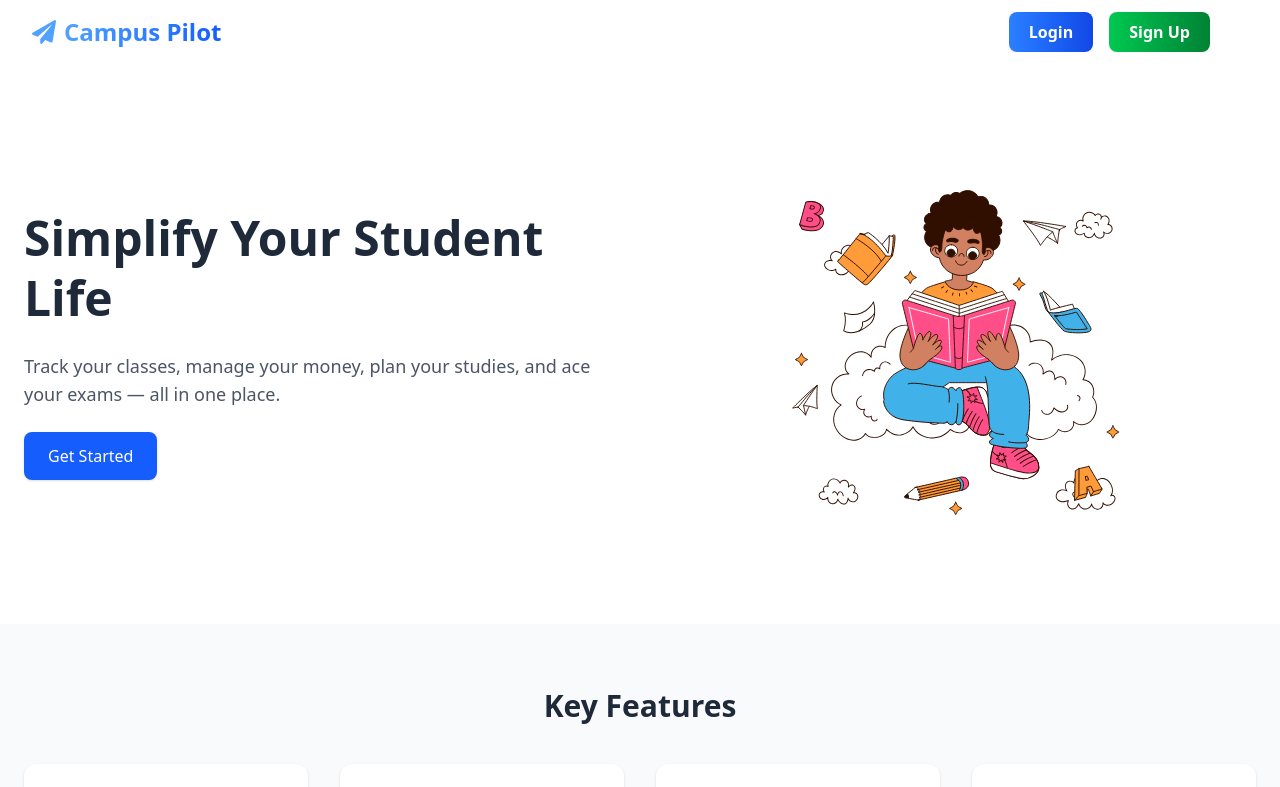
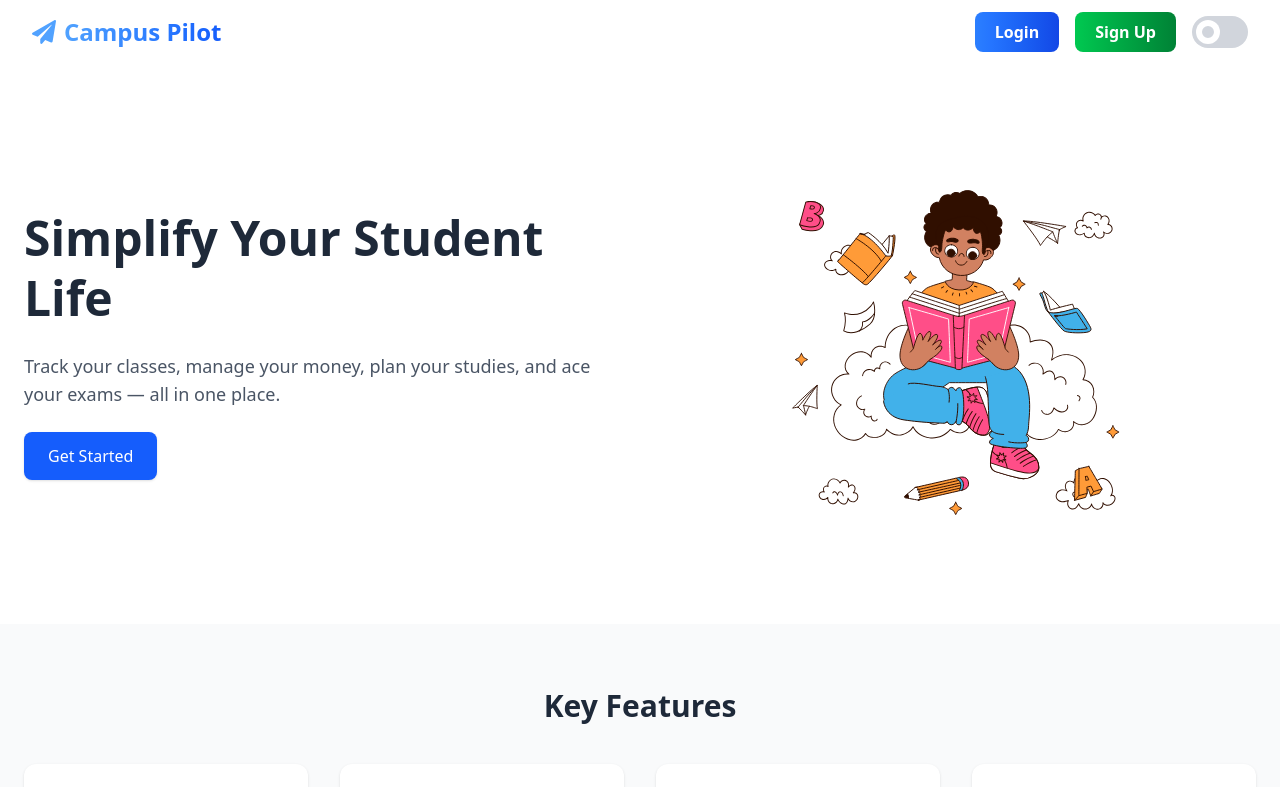
Before and after one commit to fahimahmed420/CampusPilot-client, a React (Vite) app: page / in a window 1280 px wide. Shown: the top 787 px of the page. Built offline with nearby package versions, Linux system fonts and the light colour scheme; no server answers.

Commit message:
added a theme button

```diff
--- a/src/components/Navbar.jsx
+++ b/src/components/Navbar.jsx
@@ -80,11 +80,10 @@ export default function Navbar() {
 
     return (
         <nav
-            className={`sticky top-0 z-50 transition-all duration-300 ${
-                isScrolled
+            className={`sticky top-0 z-50 transition-all duration-300 ${isScrolled
                     ? "bg-black/90  backdrop-blur-md shadow-md"
                     : "bg-transparent dark:bg-transparent"
-            }`}
+                }`}
             aria-label="Main Navigation"
         >
             <div className="max-w-7xl mx-auto px-4 sm:px-6 lg:px-8">
@@ -170,13 +169,15 @@ export default function Navbar() {
                         )}
 
                         {/* Theme Toggle Button */}
-                        <button
-                            onClick={toggleTheme}
-                            aria-label="Toggle Theme"
-                            className="text-white dark:text-gray-200 hover:scale-110 transition transform duration-300"
+                        <label
+                            class="relative inline-block h-8 w-14 cursor-pointer rounded-full bg-gray-300 transition [-webkit-tap-highlight-color:_transparent] has-[:checked]:bg-gray-900"
                         >
-                            {theme === "light" ? <Moon size={22} /> : <Sun size={22} />}
-                        </button>
+                            <input class="peer sr-only" id="AcceptConditions" type="checkbox" />
+                            <span
+                                class="absolute inset-y-0 start-0 m-1 size-6 rounded-full bg-gray-300 ring-[6px] ring-inset ring-white transition-all peer-checked:start-8 peer-checked:w-2 peer-checked:bg-white peer-checked:ring-transparent"
+                            ></span>
+                        </label>
+
                     </div>
 
                     {/* Mobile Menu Button */}
--- a/src/layouts/DashboardLayout.jsx
+++ b/src/layouts/DashboardLayout.jsx
@@ -81,6 +81,15 @@ export default function DashboardLayout() {
                                 </div>
                             )}
                         </button>
+                        <label
+                            class="relative inline-block h-8 w-14 cursor-pointer rounded-full bg-gray-300 transition [-webkit-tap-highlight-color:_transparent] has-[:checked]:bg-gray-900"
+                        >
+                            <input class="peer sr-only" id="AcceptConditions" type="checkbox" />
+                            <span
+                                class="absolute inset-y-0 start-0 m-1 size-6 rounded-full bg-gray-300 ring-[6px] ring-inset ring-white transition-all peer-checked:start-8 peer-checked:w-2 peer-checked:bg-white peer-checked:ring-transparent"
+                            ></span>
+                        </label>
+
 
                         {/* Mobile dropdown menu */}
                         <AnimatePresence>
```
